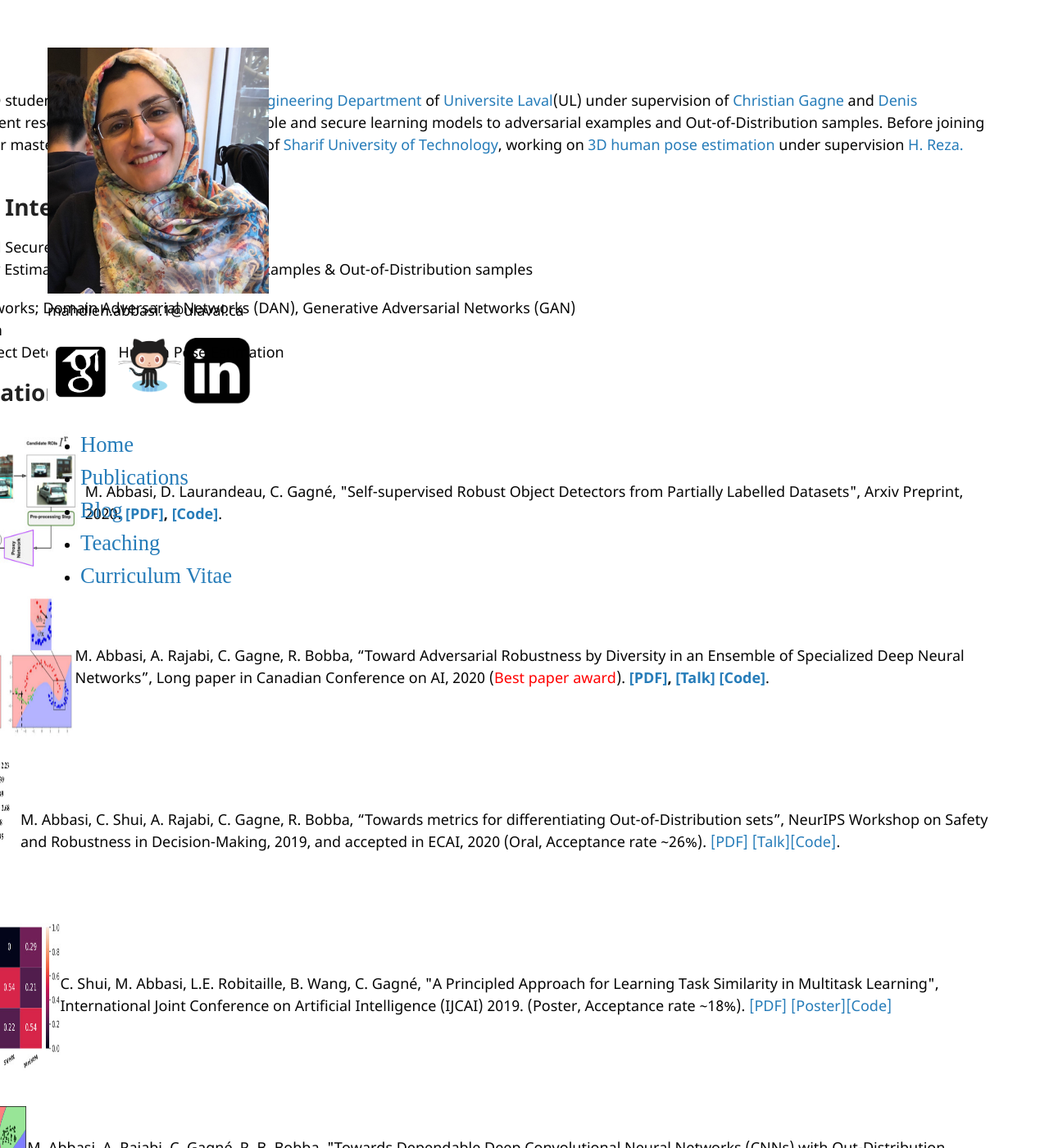
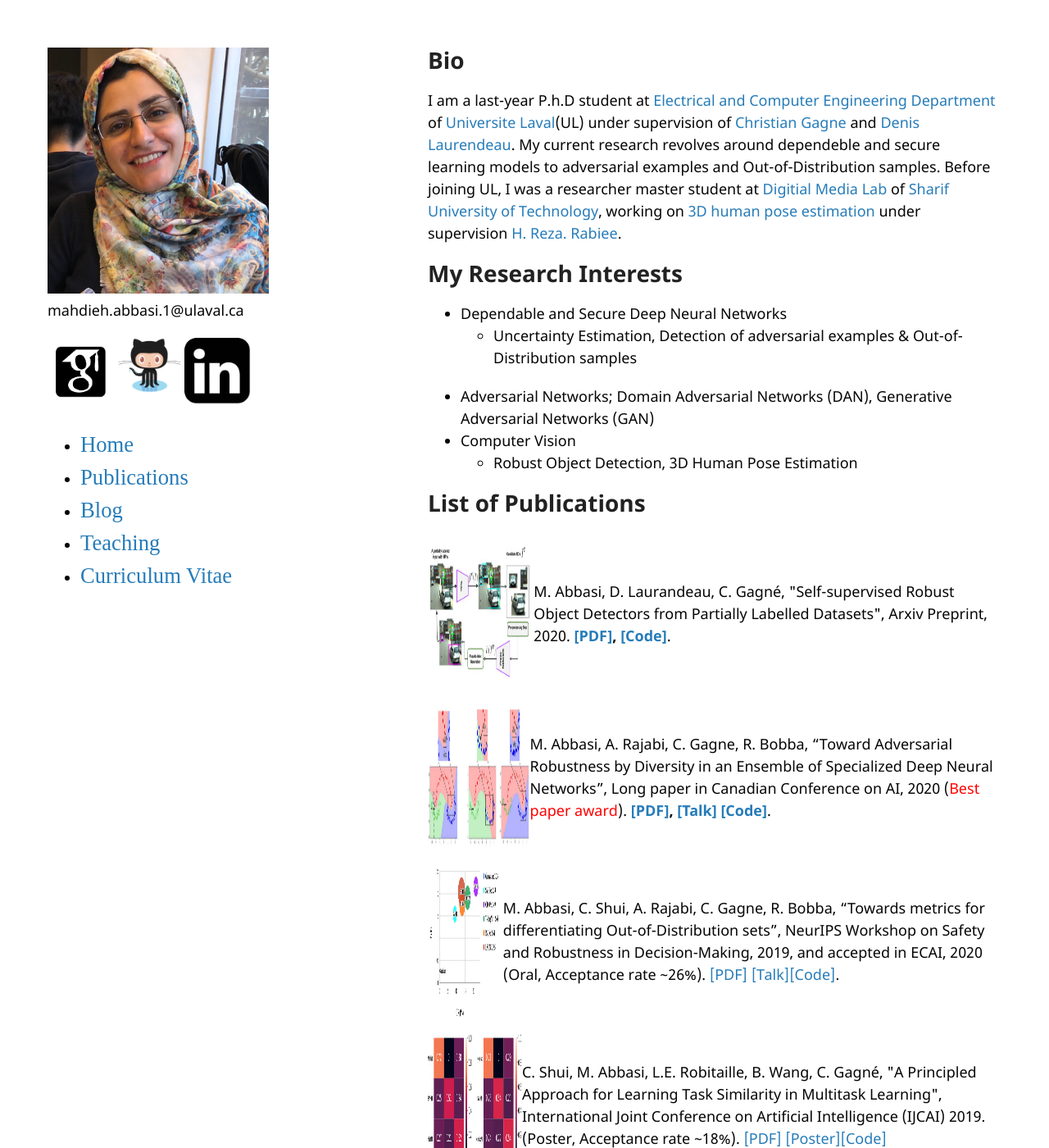
Before and after one commit to mahdaneh/mahdaneh.github.io, a Jekyll site: the page built from index.md, in a window 1280 px wide and 1400 px high. Shown: the whole window at 82% size. Built offline with Jekyll 4.4.1, drawn with Linux system fonts in a browser that asks for light colours; our own code applies the rules of GitHub Pages for plain Markdown files.

Commit message:
Update jekyll-theme-minimal.scss

```diff
--- a/_sass/jekyll-theme-minimal.scss
+++ b/_sass/jekyll-theme-minimal.scss
@@ -172,7 +172,7 @@ strong {
 }
 
 section {
-  width:1400px;
+  width:700px;
   float:right;
   padding-bottom:50px;
 }
```
